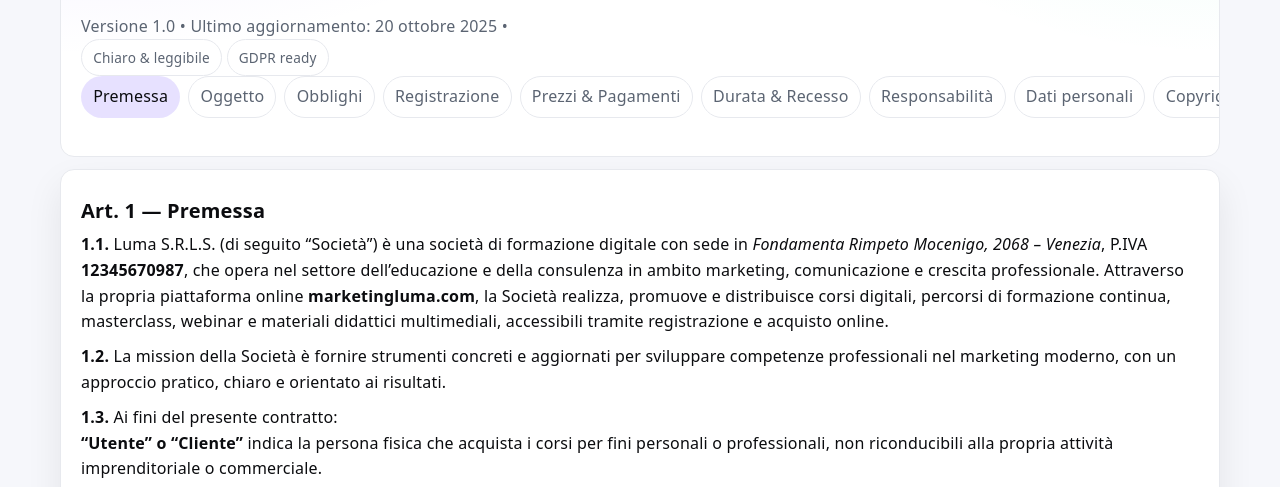
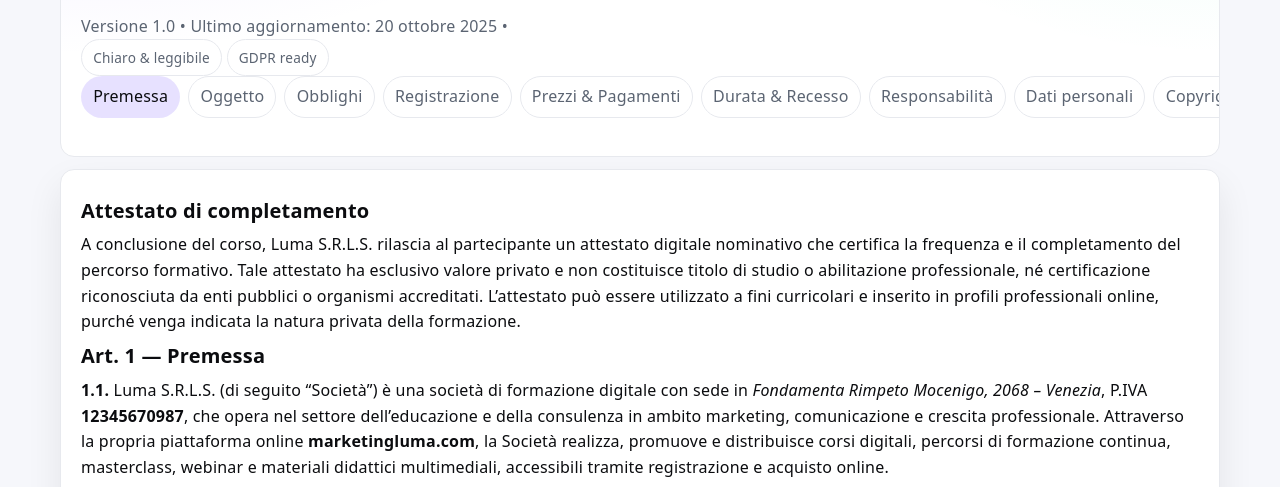
Before and after one commit to imvrtva/Diritto2, a plain HTML site: page termini.html in a window 1280 px wide. Shown: the part 296-783 px from the top of the page. Drawn offline with Linux system fonts and the light colour scheme.

Commit message:
attestato

```diff
--- a/termini.html
+++ b/termini.html
@@ -85,7 +85,17 @@
 
     <!-- CONTENUTO -->
     <article class="paper">
+
       <section id="art1" aria-labelledby="h1">
+        <h2>Attestato di completamento</h2>
+<p>
+  A conclusione del corso, Luma S.R.L.S. rilascia al partecipante un attestato digitale nominativo
+  che certifica la frequenza e il completamento del percorso formativo.
+  Tale attestato ha esclusivo valore privato e non costituisce titolo di studio o abilitazione professionale,
+  né certificazione riconosciuta da enti pubblici o organismi accreditati.
+  L’attestato può essere utilizzato a fini curricolari e inserito in profili professionali online,
+  purché venga indicata la natura privata della formazione.
+</p>
         <h2 id="h1">Art. 1 — Premessa</h2>
 
   <p>
```
Also changed, not shown: ads.html (+5 -0 lines), adsprint.html (+1 -0 lines), brand.html (+4 -0 lines), content.html (+1 -0 lines), launch.html (+4 -0 lines).
